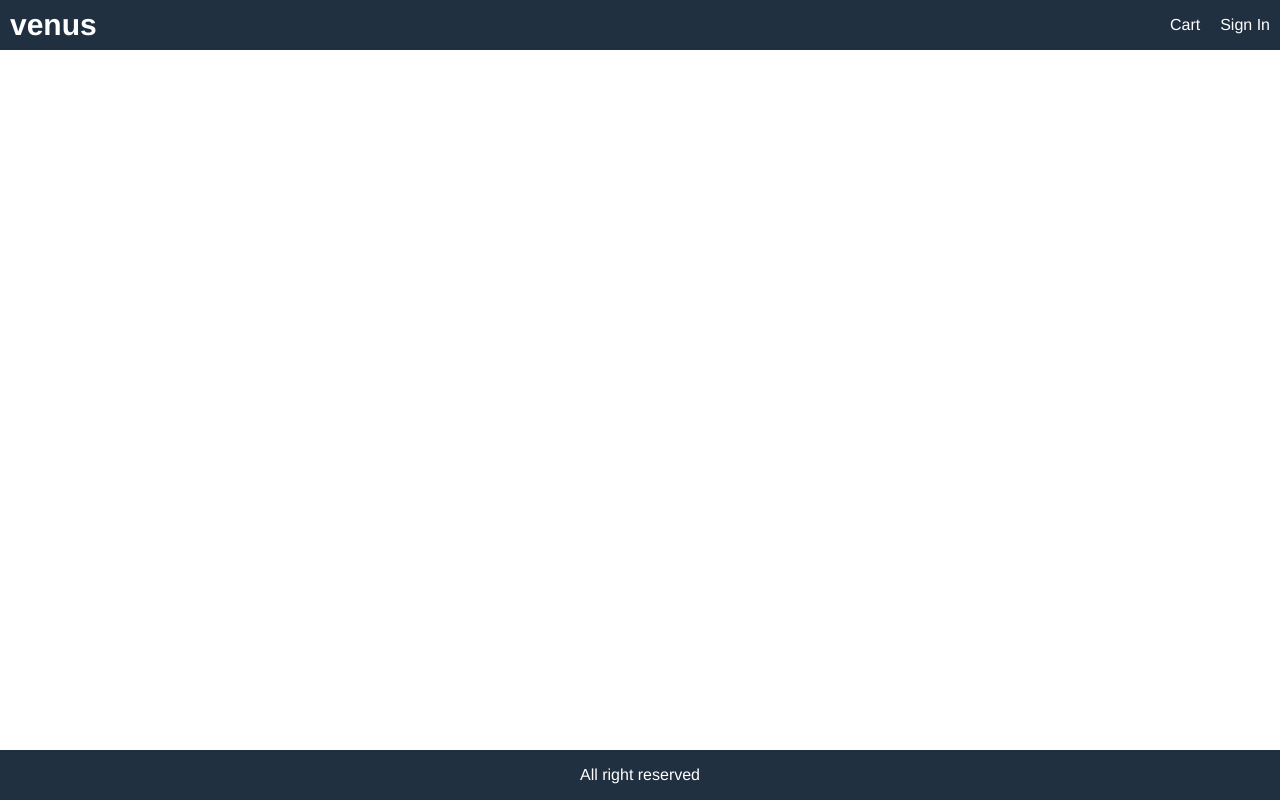
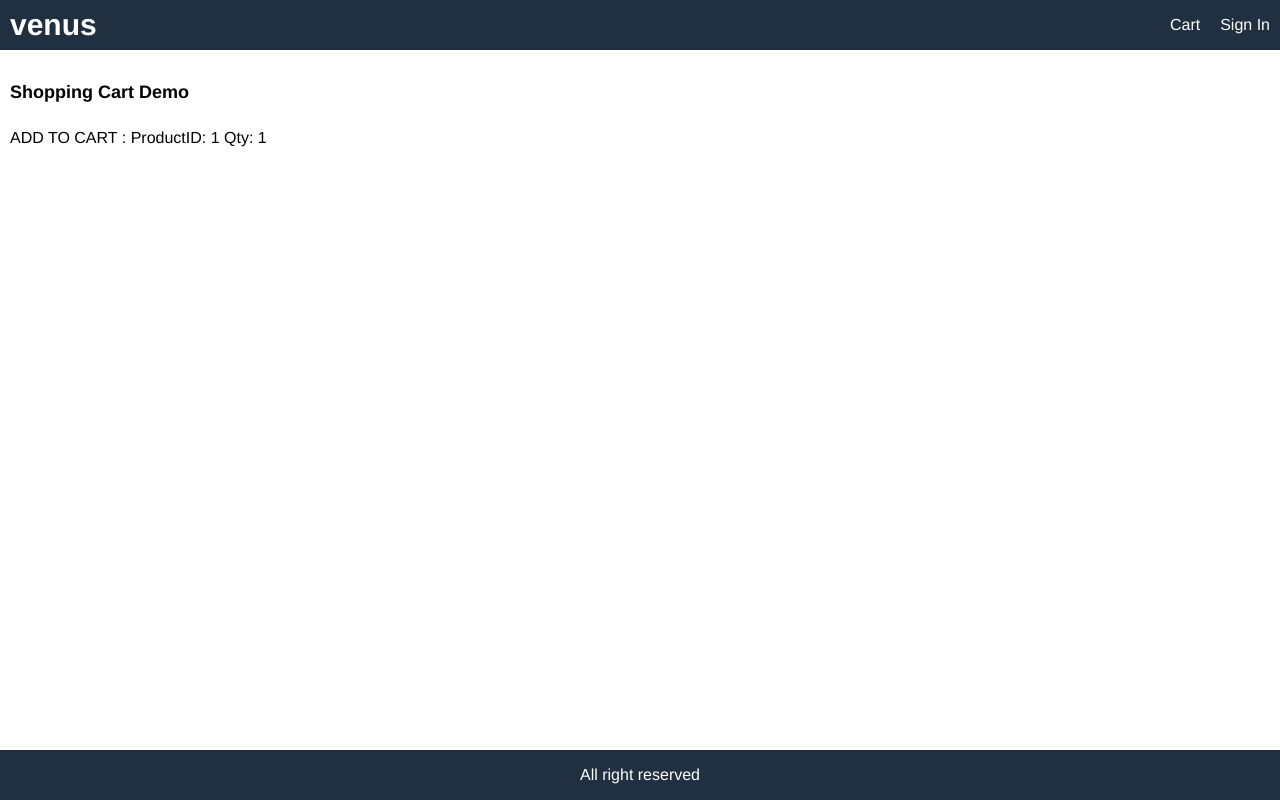
Before and after one commit to burcuicen/e-commerce-web-app, a React (Create React App) app in the folder frontend/: page /cart/1 in a window 1280 px wide. Built offline with nearby package versions, Linux system fonts and the light colour scheme.

Commit message:
basic implementation of shopping cart

```diff
--- a/frontend/src/App.js
+++ b/frontend/src/App.js
@@ -1,5 +1,6 @@
 import React from "react";
-import {BrowserRouter, Route} from "react-router-dom";
+import { BrowserRouter, Route } from "react-router-dom";
+import CartScreen from "./screens/CartScreen";
 import HomeScreen from "./screens/HomeScreen";
 import ProductScreen from "./screens/ProductScreen";
 
@@ -9,7 +10,9 @@
       <div className="grid-container">
         <header className="row">
           <div>
-          <a className="brand" href="/">venus</a>
+            <a className="brand" href="/">
+              venus
+            </a>
           </div>
           <div>
             <a href="/cart">Cart</a>
@@ -17,14 +20,16 @@
           </div>
         </header>
         <main>
+          {/* Defining a new route for shopping cart screen */}
+          <Route path="/cart/:id?" component={CartScreen}></Route>
+          {/* Defining a new route for product screen */}
           <Route path="/product/:id" component={ProductScreen}></Route>
+          {/* main route of home screen */}
           <Route path="/" component={HomeScreen} exact></Route>
-
         </main>
         <footer className="row center">All right reserved</footer>
       </div>
     </BrowserRouter>
-
   );
 }
 
--- a/frontend/src/index.css
+++ b/frontend/src/index.css
@@ -73,6 +73,9 @@
 li{
   margin-top: 1rem;
 }
+input,
+select,
+textarea,
 button{
   padding:1rem;
   border-radius: 0.5rem;
@@ -88,6 +91,9 @@
 button.block{
   width:100%;
 }
+input:hover,
+select:hover,
+textarea:hover,
 button:hover{
   background-color: violet;
 }
--- /dev/null
+++ b/frontend/src/screens/CartScreen.js
@@ -0,0 +1,17 @@
+import React from "react";
+
+export default function CartScreen(props) {
+  const productId = props.match.params.id;
+  const qty = props.location.search
+    ? Number(props.location.search.split("=")[1])
+    : 1;
+  return (
+    <div>
+      <h1>Shopping Cart Demo</h1>
+      {/* this paragraph element is just temporary. It is a test to see if code is properly working. I will do the design afterwards */}
+      <p>
+        ADD TO CART : ProductID: {productId} Qty: {qty}
+      </p>
+    </div>
+  );
+}
--- a/frontend/src/screens/ProductScreen.js
+++ b/frontend/src/screens/ProductScreen.js
@@ -1,4 +1,4 @@
-import React, { useEffect } from "react";
+import React, { useEffect, useState } from "react";
 import { useDispatch, useSelector } from "react-redux";
 import { Link } from "react-router-dom";
 import { detailsProduct } from "../actions/productActions";
@@ -9,6 +9,8 @@
 export default function ProductScreen(props) {
   const dispatch = useDispatch();
   const productId = props.match.params.id;
+  //defining set quantity function
+  const [qty, setQty] = useState(1);
   //const product = data.products.find((x) => x._id === props.match.params.id);
   const productDetails = useSelector((state) => state.productDetails);
   const { loading, error, product } = productDetails;
@@ -16,6 +18,10 @@
   useEffect(() => {
     dispatch(detailsProduct(productId));
   }, [dispatch, productId]);
+
+  const addToCartHandler = () => {
+    props.history.push(`/cart/${productId}?qty=${qty}`);
+  };
 
   if (!product) {
     return <div> Product Not Found</div>;
@@ -49,7 +55,7 @@
                     numReviews={product.numReviews}
                   ></Rating>
                 </li>
-                <li>Pirce : ${product.price}</li>
+                <li>Price : ${product.price}</li>
                 <li>
                   Description:
                   <p>{product.description}</p>
@@ -77,9 +83,38 @@
                       </div>
                     </div>
                   </li>
-                  <li>
-                    <button className="primary block">Add to Cart</button>
-                  </li>
+
+                  {product.countInStock > 0 && (
+                    <>
+                      <li>
+                        <div className="row">
+                          <div>Qty</div>
+                          <div>
+                            <select
+                              value={qty}
+                              onChange={(e) => setQty(e.target.value)}
+                            >
+                              {[...Array(product.countInStock).keys()].map(
+                                (x) => (
+                                  <option key={x + 1} value={x + 1}>
+                                    {x + 1}
+                                  </option>
+                                )
+                              )}
+                            </select>
+                          </div>
+                        </div>
+                      </li>
+                      <li>
+                        <button
+                          onClick={addToCartHandler}
+                          className="primary block"
+                        >
+                          Add to Cart
+                        </button>
+                      </li>
+                    </>
+                  )}
                 </ul>
               </div>
             </div>
```
Lines whose indentation alone changed are shown as unchanged.
